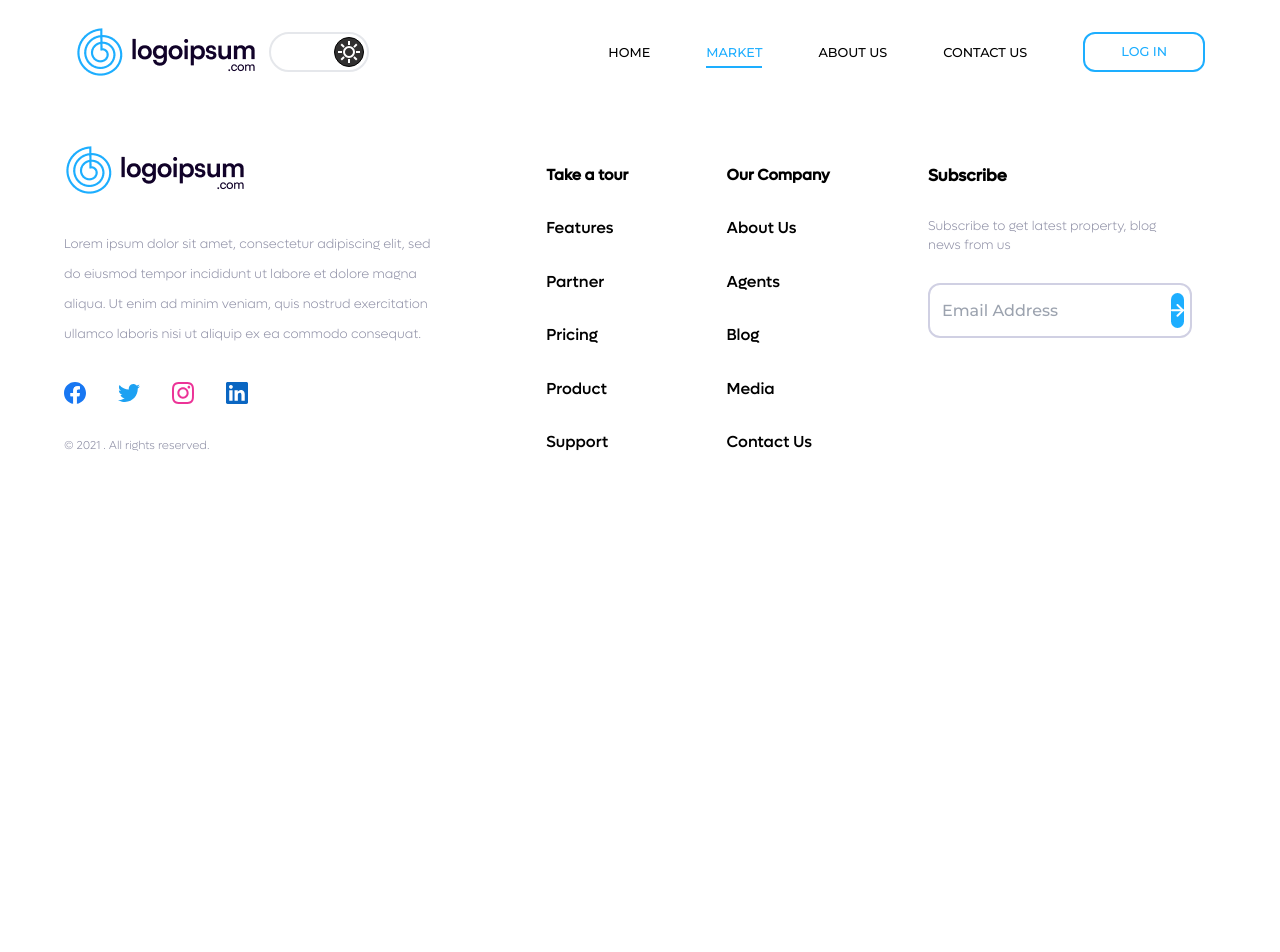
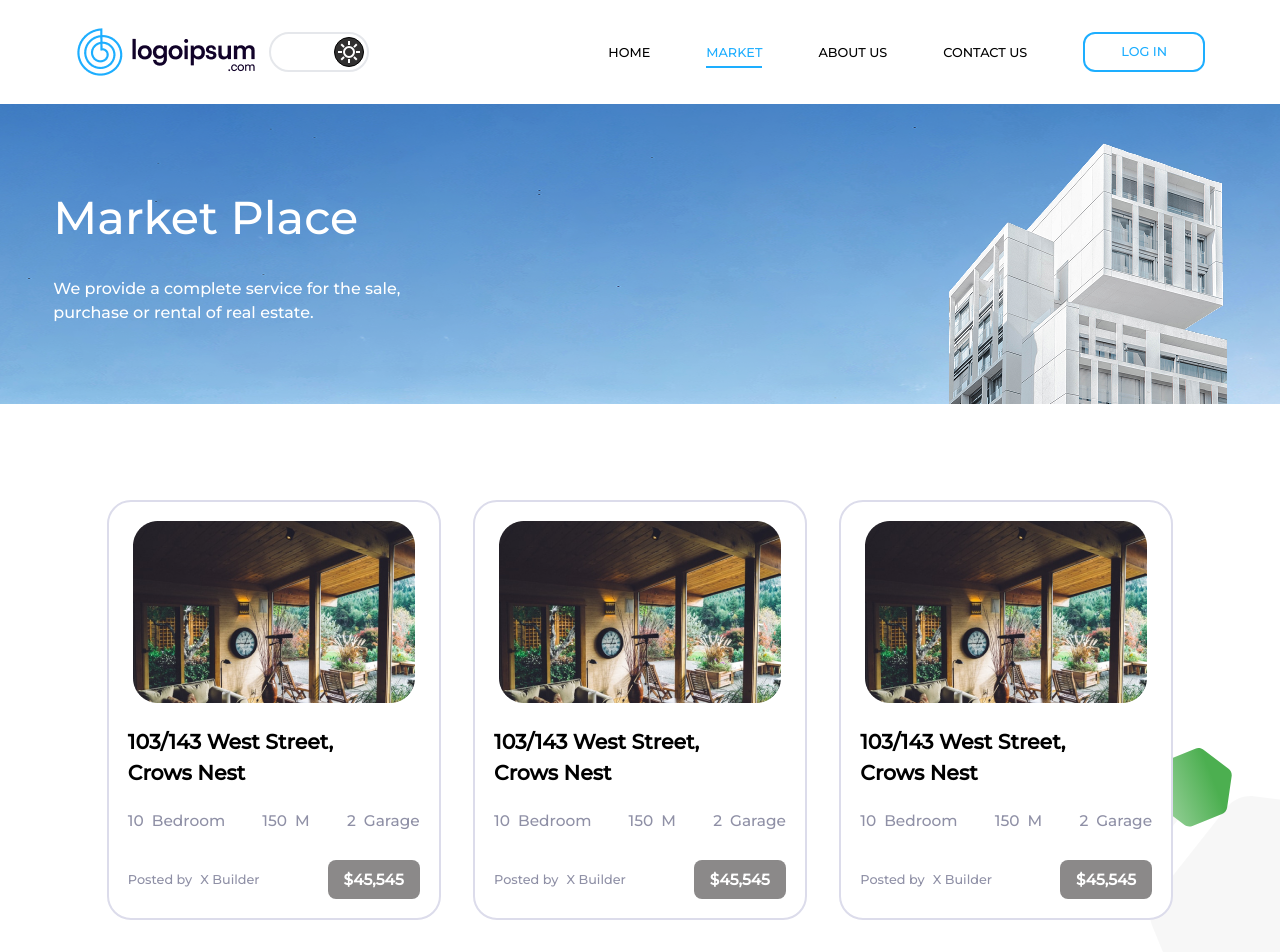
Before and after one commit to Iman-khodamoradiany/Crypto_Web, a React (Vite) app: page /market in a window 1280 px wide. Shown: the top 952 px of the page. Before the commit the page ends 800 px from the top, so only its background shows below. Built offline with nearby package versions, Linux system fonts and the light colour scheme.

Commit message:
feat(MarketPlace): add MarketPlace page and add MarketPlacePropertiesList and MarketPlaceHeader to MarketPlace page.

```diff
--- a/src/App.jsx
+++ b/src/App.jsx
@@ -4,13 +4,14 @@ import AboutUs from "./component/Ui/Page/AboutUs/AboutUs"
 import Layout from "./component/Partial/Layout"
 import ContactUs from "./component/Ui/Page/ContactUs/ContactUs"
 import ProductDetail from "./component/Ui/Page/ProductDetail/ProductDetail"
-
+import MarketPlacePage from "./component/Ui/Page/MarketPlace/MarketPlacePage"
 
 function App() {
   return (
     <Layout>
       <Routes>
         <Route path="/" element={<HomePage />} />
+        <Route path="/market"  element={<MarketPlacePage />} />
         <Route path="/AboutUs" element={<AboutUs />} />
         <Route path="/ContactUs" element={<ContactUs />} />
         <Route path="/Product" element={<h1>ProductPage</h1>} />
--- /dev/null
+++ b/src/Core/constans/MarketPlaceArray.js
@@ -0,0 +1,11 @@
+export const marketPlaceList=[
+    {address:"103/143 West Street, Crows Nest",numberOfBedrooms:10,numberOfGarages:2,meterage:150,postedBy:"X Builder",price:"$45,545",image:"/public/image/maeketPlaceImage.png"},
+    {address:"103/143 West Street, Crows Nest",numberOfBedrooms:10,numberOfGarages:2,meterage:150,postedBy:"X Builder",price:"$45,545",image:"/public/image/maeketPlaceImage.png"},
+    {address:"103/143 West Street, Crows Nest",numberOfBedrooms:10,numberOfGarages:2,meterage:150,postedBy:"X Builder",price:"$45,545",image:"/public/image/maeketPlaceImage.png"},
+    {address:"103/143 West Street, Crows Nest",numberOfBedrooms:10,numberOfGarages:2,meterage:150,postedBy:"X Builder",price:"$45,545",image:"/public/image/maeketPlaceImage.png"},
+    {address:"103/143 West Street, Crows Nest",numberOfBedrooms:10,numberOfGarages:2,meterage:150,postedBy:"X Builder",price:"$45,545",image:"/public/image/maeketPlaceImage.png"},
+    {address:"103/143 West Street, Crows Nest",numberOfBedrooms:10,numberOfGarages:2,meterage:150,postedBy:"X Builder",price:"$45,545",image:"/public/image/maeketPlaceImage.png"},
+    {address:"103/143 West Street, Crows Nest",numberOfBedrooms:10,numberOfGarages:2,meterage:150,postedBy:"X Builder",price:"$45,545",image:"/public/image/maeketPlaceImage.png"},
+    {address:"103/143 West Street, Crows Nest",numberOfBedrooms:10,numberOfGarages:2,meterage:150,postedBy:"X Builder",price:"$45,545",image:"/public/image/maeketPlaceImage.png"},
+    {address:"103/143 West Street, Crows Nest",numberOfBedrooms:10,numberOfGarages:2,meterage:150,postedBy:"X Builder",price:"$45,545",image:"/public/image/maeketPlaceImage.png"},
+]
--- /dev/null
+++ b/src/component/Ui/Moloculs/MarketPlaceHeader/MarketPlaceHeader.jsx
@@ -0,0 +1,23 @@
+import P from "../../Atoms/P/P"
+import Img from "../../Atoms/Img/Img"
+
+function MarketPlaceHeader(){
+    return(
+        <div className="bg-[url('/public/image/ContactUsImages/Banner.png')] bg-center bg-cover min-h-72 relative z-30">
+            <div className="w-11/12 mx-auto flex justify-between">
+                <div className="flex flex-col gap-6 text-white justify-center">
+                    <P className="text-[clamp(1.8rem,3.6vw,4rem)] max-w-2xl">
+                       Market Place
+                    </P>
+                    <P className="text-[clamp(1.rem,1.8vw,2.2rem)] max-w-sm">
+                       We provide a complete service for the sale,
+                       purchase or rental of real estate.
+                    </P>
+                </div>
+                <Img src="/public/image/ContactUsImages/Building.png"></Img>
+            </div>
+        </div>
+    )
+}
+
+export default MarketPlaceHeader
--- /dev/null
+++ b/src/component/Ui/Organims/MarketPlacePropertiesList/MarketPlacePropertiesList.jsx
@@ -0,0 +1,55 @@
+import {marketPlaceList} from "../../../../Core/constans/MarketPlaceArray"
+import P from "../../Atoms/P/P"
+import Img from "../../Atoms/Img/Img"
+import HexagonsAsBgOfSecurityCardInfo from "../../Moloculs/HexagonsAsBgOfSecurityCardInfo/HexagonsAsBgOfSecurityCardInfo"
+import HexagonsAsBgOfChartComponent from "../../Moloculs/HexagonsAsBgOfChartComponent/HexagonsAsBgOfChartComponent"
+function MarketPlacePropertiesList(){
+    return(
+        <div>
+            <div className="relative z-40 top-72 -right-4">
+                <HexagonsAsBgOfChartComponent />
+            </div>
+            <div className="w-10/12 grid grid-cols-3 gap-8 mx-auto relative z-40 ">
+            {
+                marketPlaceList.map((item,index)=>(
+                    <div key={index} className=" flex flex-col gap-6 items-center bg-white border-2 border-[#DCDCEB] rounded-3xl p-[1.5vw] hover:border-[#1DAEFF] hover:shadow-lg hover:shadow-gray-300 scale-100 transform hover:scale-105 transition-transform duration-300 ease-in-out">
+                        <div>
+                            <Img src={item.image} />
+                        </div>
+                        <div className="flex flex-col gap-5 items-start justify-between w-full">
+                            <P className="text-[clamp(0.7rem,1.6vw,1.8rem)] font-semibold max-w-[19.3vw]">{item.address}</P>
+                            <div className=" w-full flex  justify-between text-[#8F90A6] text-[clamp(0.7rem,1.2vw,1.8rem)]  ">
+                                <div className="flex gap-2">
+                                    <P>{item.numberOfBedrooms}</P>
+                                    <P>Bedroom</P>
+                                </div>
+                                <div className="flex gap-2">
+                                    <P>{item.meterage}</P>
+                                    <P>M</P>
+                                </div>
+                                <div className="flex gap-2">
+                                    <P>{item.numberOfGarages}</P>
+                                    <P>Garage</P>
+                                </div>
+                            </div>
+                            <div className="w-full pt-2 flex justify-between ">
+                                <div className="flex gap-2 items-center text-[#8F90A6] text-[clamp(0.7rem,1vw,1.8rem)] ">
+                                    <P>Posted by</P>
+                                    <P>{item.postedBy}</P>
+                                </div>
+                                <P className="p-2 px-4 bg-[#8b8989] text-white text-[clamp(0.7rem,1.2vw,1.8rem)] font-semibold rounded-lg">{item.price}</P>
+                            </div>
+                        </div>
+                    </div>
+                ))
+            }
+            </div>
+            <div className="relative -top-56 z-10">
+                <HexagonsAsBgOfSecurityCardInfo />
+            </div>
+        </div>
+
+    )
+}
+
+export default MarketPlacePropertiesList
--- /dev/null
+++ b/src/component/Ui/Page/MarketPlace/MarketPlacePage.jsx
@@ -0,0 +1,13 @@
+import MarketPlaceHeader from "../../Moloculs/MarketPlaceHeader/MarketPlaceHeader"
+import MarketPlacePropertiesList from "../../Organims/MarketPlacePropertiesList/MarketPlacePropertiesList"
+
+function MarketPlacePage(){
+    return(
+        <div className="flex flex-col gap-24">
+            <MarketPlaceHeader />
+            <MarketPlacePropertiesList />
+        </div>
+    )
+}
+
+export default MarketPlacePage
```
Also changed, not shown: public/image/maeketPlaceImage.png (added).
